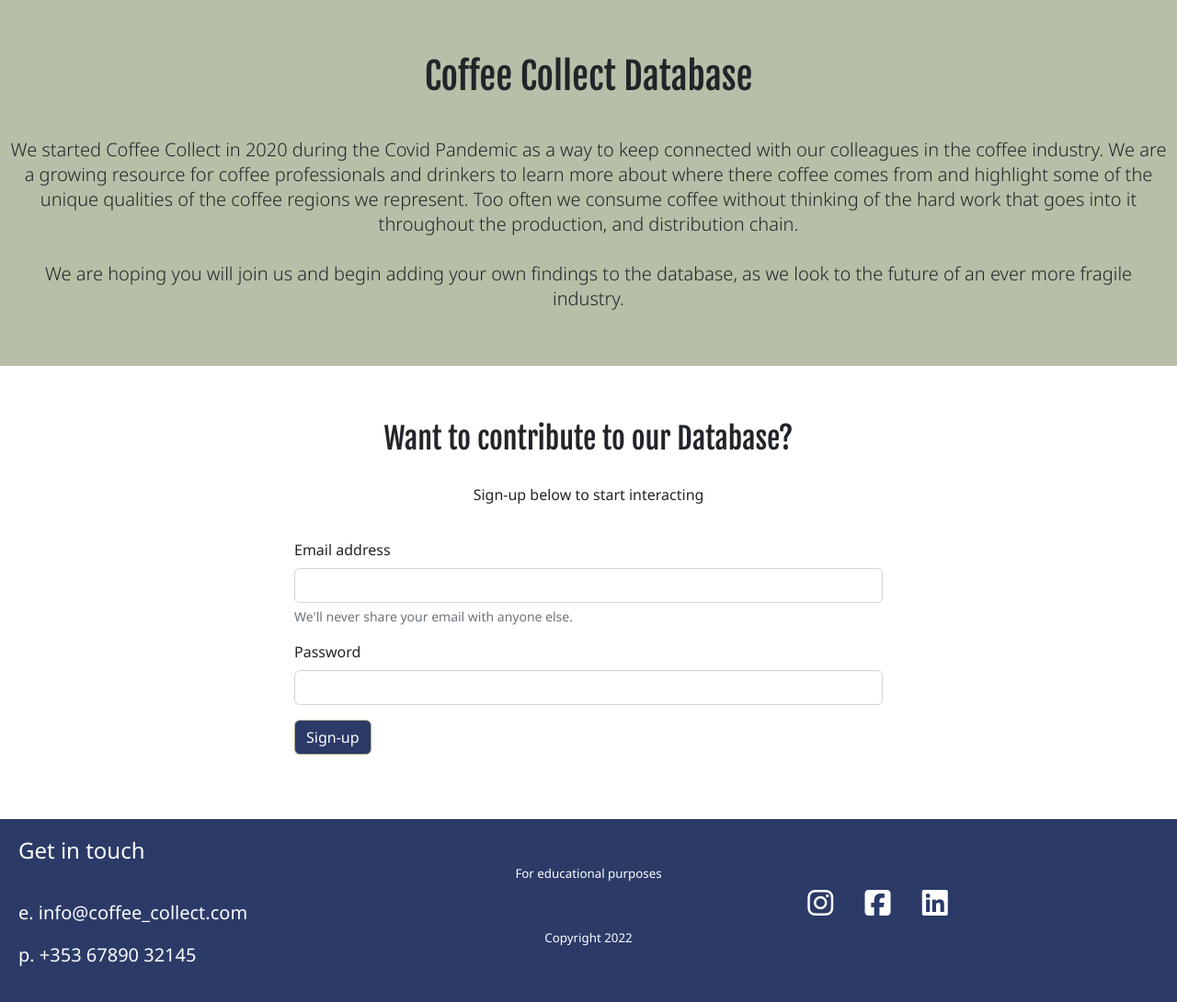
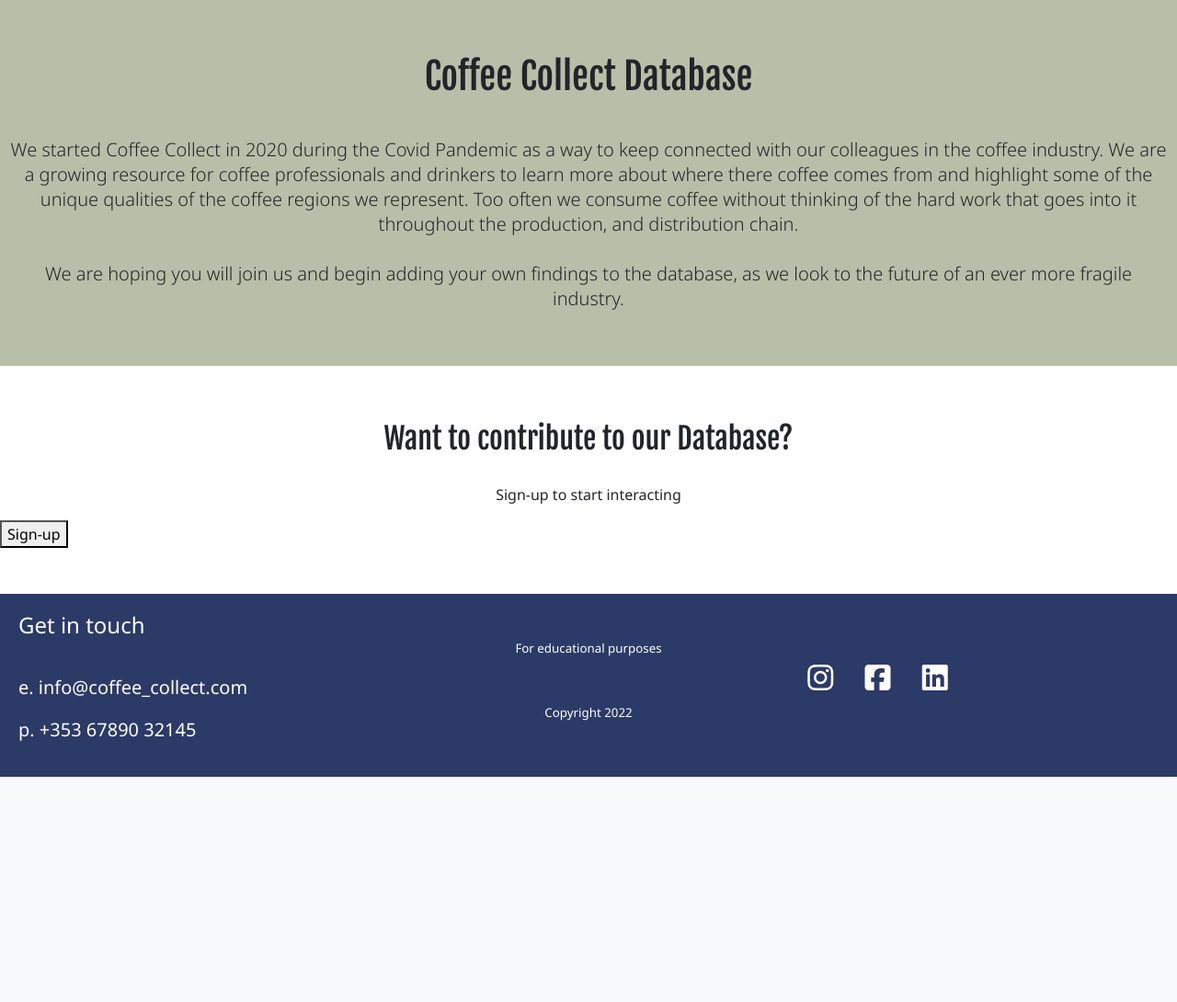
Before and after one commit to Code-Institute-Submissions/kreilly86-coffee_collect_NovResub, a Django app: page /join/ in a window 1280 px wide. Shown: the part 997-2087 px from the top of the page at 92% size. After the commit the page ends 1842 px from the top, so only its background shows below. Run offline with Django 3.2, Linux system fonts and the light colour scheme; some libraries are stand-ins or nearby versions.

```diff
--- a/templates/account/login.html
+++ b/templates/account/login.html
@@ -6,7 +6,6 @@
 {% block head_title %}{% trans "Sign In" %}{% endblock %}
 
 {% block content %}
-{% load static %}
 
 <div class="container">
   <div class="row">
--- a/templates/base.html
+++ b/templates/base.html
@@ -43,8 +43,8 @@
     <!-- Navigation -->
     <nav class="navbar navbar-expand-lg bg-light">
         <div class="container-fluid">
-            <a href="{% url 'home' %}" class="navbar-brand">
-                <img src="../static/images/cclogo.png" alt="coffee plant logo" id="cclogo">
+            <a href="/" class="navbar-brand">
+                <img src="/static/images/cclogo.png" alt="coffee plant logo" id="cclogo">
             </a>
             <button class="navbar-toggler" type="button" data-bs-toggle="collapse"
                 data-bs-target="#navbarSupportedContent" aria-controls="navbarSupportedContent" aria-expanded="false"
--- a/templates/join.html
+++ b/templates/join.html
@@ -37,19 +37,8 @@
 <section class="container-fluid">
   <div class="col">
     <h2 class="join-heading text-center">Want to contribute to our Database?</h2>
-    <p class="text-center">Sign-up below to start interacting</p>
-    <form class="join-form">
-      <div class="mb-3">
-        <label for="exampleInputEmail1" class="form-label">Email address</label>
-        <input type="email" class="form-control" id="exampleInputEmail1" aria-describedby="emailHelp">
-        <div id="emailHelp" class="form-text">We'll never share your email with anyone else.</div>
-      </div>
-      <div class="mb-3">
-        <label for="exampleInputPassword1" class="form-label">Password</label>
-        <input type="password" class="form-control" id="exampleInputPassword1">
-      </div>
-      <button type="submit" class="join-button btn btn-primary">Sign-up</button>
-    </form>
+    <p class="text-center">Sign-up to start interacting</p>
+    <button> Sign-up</button>
   </div>
 </section>
 
```
Also changed, not shown: templates/account/logout.html (+13 -11 lines).
